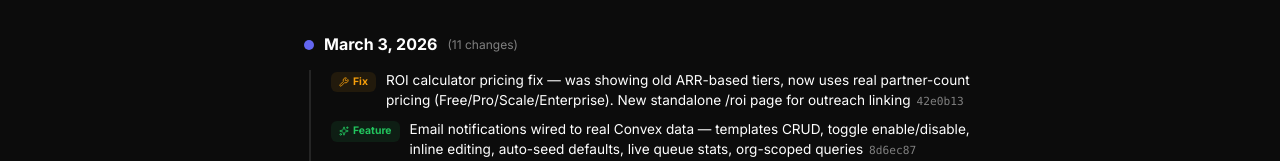
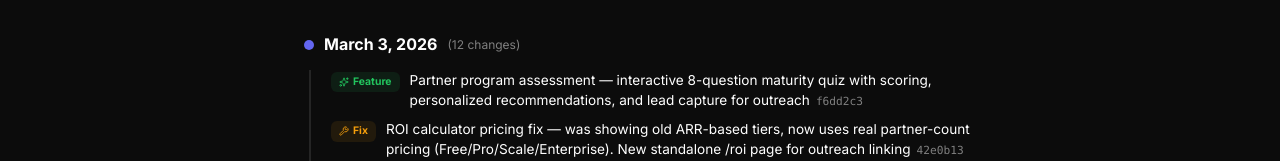
Before and after one commit to dylan3796/partner-attribution-ai, a Next.js app: page /changelog in a window 1280 px wide. Shown: the part 168-329 px from the top of the page. Built offline with nearby package versions, Linux system fonts and the light colour scheme; no server answers.

Commit message:
chore: changelog + assessment entry

```diff
--- a/app/changelog/page.tsx
+++ b/app/changelog/page.tsx
@@ -15,6 +15,7 @@ const CHANGELOG: Entry[] = [
   {
     date: "March 3, 2026",
     commits: [
+      { hash: "f6dd2c3", type: "feat", message: "Partner program assessment — interactive 8-question maturity quiz with scoring, personalized recommendations, and lead capture for outreach" },
       { hash: "42e0b13", type: "fix", message: "ROI calculator pricing fix — was showing old ARR-based tiers, now uses real partner-count pricing (Free/Pro/Scale/Enterprise). New standalone /roi page for outreach linking" },
       { hash: "8d6ec87", type: "feat", message: "Email notifications wired to real Convex data — templates CRUD, toggle enable/disable, inline editing, auto-seed defaults, live queue stats, org-scoped queries" },
       { hash: "c36e44e", type: "feat", message: "Command palette live search — ⌘K now searches real partners and deals from Convex, not just static page navigation" },
```
